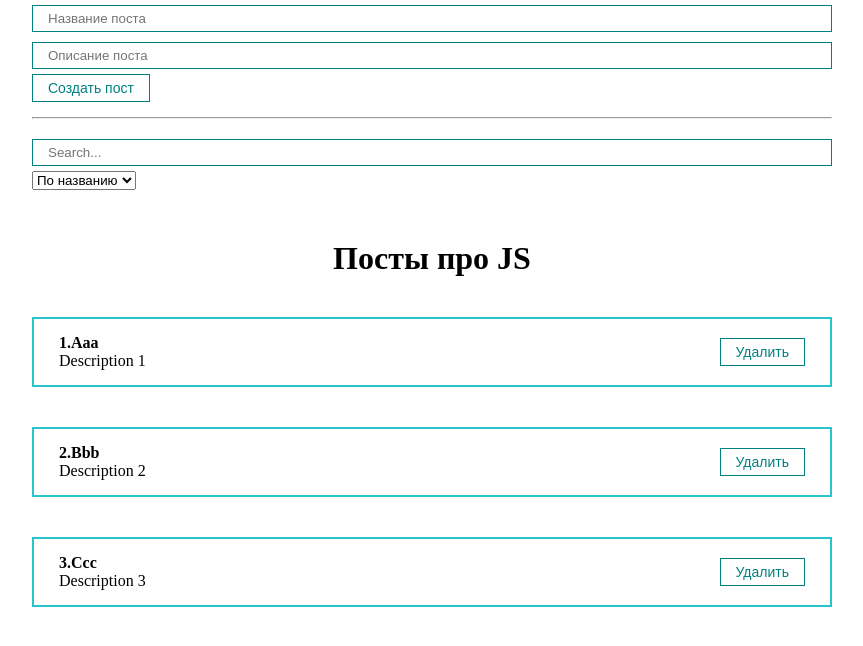
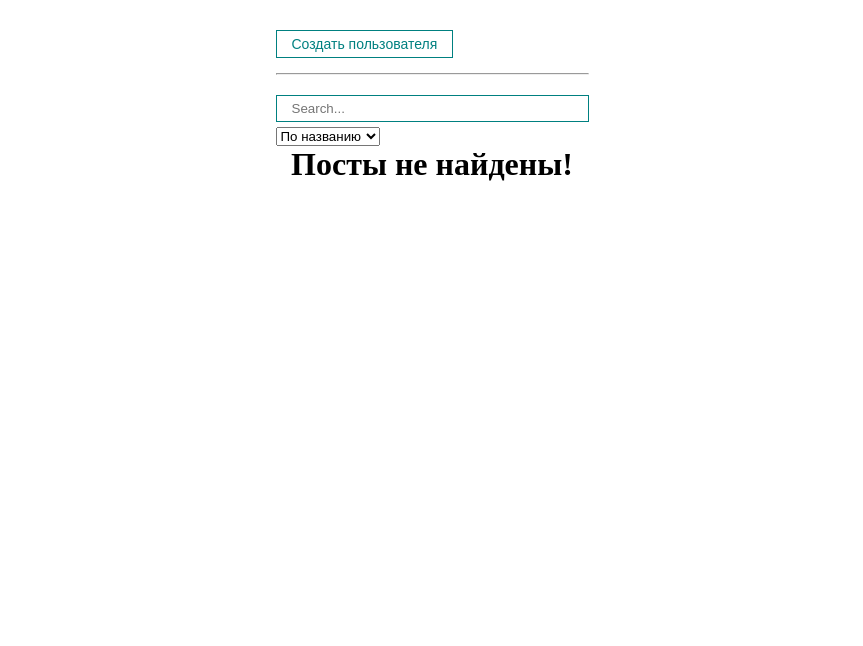
Before and after one commit to Almirasun/ulbi-learn, a React (Create React App) app: page / in a window 1280 px wide. Shown: the top 646 px of the page, without its empty margins (208-1071 px from the left). Built offline with nearby package versions, Linux system fonts and the light colour scheme.

Commit message:
Decomposition. Custom hooks

```diff
--- a/package.json
+++ b/package.json
@@ -6,9 +6,11 @@
     "@testing-library/jest-dom": "^5.16.5",
     "@testing-library/react": "^13.4.0",
     "@testing-library/user-event": "^13.5.0",
+    "axios": "^1.3.5",
     "react": "^18.2.0",
     "react-dom": "^18.2.0",
     "react-scripts": "5.0.1",
+    "react-transition-group": "^4.4.5",
     "web-vitals": "^2.1.4"
   },
   "scripts": {
--- a/src/App.jsx
+++ b/src/App.jsx
@@ -6,36 +6,26 @@
 import MySelect from "./components/UI/select/MySelect";
 import './styles/App.css'
 import MyInput from "./components/UI/input/MyInput";
+import PostFilter from "./components/PostFilter";
+import MyModal from "./components/UI/MyModal/MyModal";
+import MyButton from "./components/UI/button/MyButton";
+import { usePosts } from "./components/hooks/usePosts";
 
 
 const App = () => {
 
   const [posts, setPosts] = useState([
-    { id: 1, title: 'Aaa', body: 'Description 1' },
-    { id: 2, title: 'Bbb', body: 'Description 2' },
-    { id: 3, title: 'Ccc', body: 'Description 3' },
+    // { id: 1, title: 'Aaa', body: 'Description 1' },
+    // { id: 2, title: 'Bbb', body: 'Description 2' },
+    // { id: 3, title: 'Ccc', body: 'Description 3' },
   ])
-  const [selectedSort, setSelectedSort] = useState('')
-  const [searchQuery, setSearchQuery] = useState('')
-
-  function getSortedPosts() {
-
-  }
-
-  const sortedPosts = useMemo(() => {
-    console.log('Функция отработала!');
-    if(selectedSort) {
-      return [...posts].sort((a, b) => a[selectedSort].localeCompare(b[selectedSort]))
-    }
-    return posts
-  }, [selectedSort, posts])
-
-  const sortedAndSearchedPosts = useMemo(() => {
-    return sortedPosts.filter(post => post.title.includes(searchQuery))
-  }, [searchQuery, sortedPosts])
+  const [filter, setFilter] = useState({ sort: '', query: '' }) // отвечает за логику состировки компонента
+  const [modal, setModal] =  useState(false)
+  const sortedAndSearchedPosts = usePosts(posts, filter.sort, filter.query)
 
   const createPost = (newPost) => {
     setPosts([...posts, newPost])
+    setModal(false  )
   }
 
   // Получаем post из дочернего компонента
@@ -43,39 +33,20 @@
     setPosts(posts.filter(p => p.id !== post.id)) // это проверка id`шников
   }
 
-  const sortPosts = (sort) => {
-    setSelectedSort(sort)
-  }
-
   return (
     <div className="App">
-      <PostForm create={createPost} />
-      <hr style={{margin: '15px 0'}} />
-      <div>
-        <MyInput
-          value={searchQuery}
-          onChange={e => setSearchQuery(e.target.value)}
-          placeholder={'Search...'}
-        />
-        <MySelect
-          value={selectedSort}
-          onChange={sortPosts}
-          defaultValue={'Сортировка'}
-          options={[
-            {value: 'title', name: 'По названию'},
-            {value: 'body', name: 'По описанию'},
-          ]}
-        />
-      </div>
-
-      {/* Условная отрисовка */}
-      {sortedAndSearchedPosts.length !== 0
-        ?
-        <PostList remove={removePost} posts={sortedAndSearchedPosts} title='Посты про JS' />
-        :
-        <h1 style={{marginTop: '50px', textAlign: 'center'}}>Посты не были найдены...</h1>
-      }
-
+      <MyButton style={{marginTop: 30}} onClick={() => setModal(true)}>
+        Создать пользователя
+      </MyButton>
+      <MyModal visible={modal} setVisible={setModal}>
+        <PostForm create={createPost} />
+      </MyModal>
+      <hr style={{ margin: '15px 0' }} />
+      <PostFilter
+        filter={filter}
+        setFilter={setFilter}
+      />
+      <PostList remove={removePost} posts={sortedAndSearchedPosts} title='Посты про JS' />
     </div>
   )
 }
--- /dev/null
+++ b/src/components/PostFilter.jsx
@@ -0,0 +1,26 @@
+import React from 'react';
+import MyInput from './UI/input/MyInput';
+import MySelect from './UI/select/MySelect';
+
+const PostFilter = ({filter, setFilter}) => {
+    return (
+        <div>
+            <MyInput
+                value={filter.query}
+                onChange={e => setFilter({...filter, query: e.target.value})}
+                placeholder={'Search...'}
+            />
+            <MySelect
+                value={filter.sort}
+                onChange={selectedSort => setFilter({...filter, sort: selectedSort})}
+                defaultValue={'Сортировка'}
+                options={[
+                    { value: 'title', name: 'По названию' },
+                    { value: 'body', name: 'По описанию' },
+                ]}
+            />
+        </div>
+    );
+}
+
+export default PostFilter;
--- a/src/components/PostList.jsx
+++ b/src/components/PostList.jsx
@@ -1,16 +1,34 @@
 import React from 'react';
 import PostItem from "./PostItem";
+import { TransitionGroup, CSSTransition } from "react-transition-group";
 
 
 const PostList = ({ posts, title, remove }) => {
+
+    if (!posts.length) {
+        return (
+            <h1 style={{ textAlign: 'center' }}>
+                Посты не найдены!
+            </h1>
+        )
+    }
+
     return (
         <div>
             <h1 style={{ textAlign: 'center', marginTop: '50px' }}>
                 {title}
             </h1>
-            {posts.map((post, index) =>
-                <PostItem remove={remove} number={index + 1} post={post} key={post.id} />
-            )}
+            <TransitionGroup>
+                {posts.map((post, index) =>
+                    <CSSTransition
+                        key={post.id}
+                        timeout={500}
+                        classNames="post"
+                    >
+                        <PostItem remove={remove} number={index + 1} post={post} />
+                    </CSSTransition>
+                )}
+            </TransitionGroup>
         </div>
     );
 }
--- /dev/null
+++ b/src/components/UI/MyModal/MyModal.jsx
@@ -0,0 +1,21 @@
+import React from 'react';
+import cl from './MyModal.module.css'
+
+const MyModal = ({children, visible, setVisible}) => {
+
+    const rootClasses = [cl.myModal]
+
+    if (visible) {
+        rootClasses.push(cl.active)
+    }
+
+    return (
+        <div className={rootClasses.join(' ')} onClick={() => setVisible(false)}>
+            <div className={cl.myModalContent} onClick={(e) => e.stopPropagation()}>
+                {children}
+            </div>
+        </div>
+    );
+}
+
+export default MyModal;
--- /dev/null
+++ b/src/components/UI/MyModal/MyModal.module.css
@@ -0,0 +1,22 @@
+.myModal {
+    position: fixed;
+    top: 0;
+    bottom: 0;
+    left: 0;
+    right: 0;
+    display: none;
+    background: rgba(0,0,0,0.5);
+}
+
+.myModalContent {
+    min-width: 250px;
+    padding: 25px;
+    background: white;
+    border-radius: 16px;
+}
+
+.myModal.active {
+    display: flex;
+    justify-content: center;
+    align-items: center;
+}
--- /dev/null
+++ b/src/components/hooks/usePosts.js
@@ -0,0 +1,22 @@
+import { useMemo } from "react";
+
+export const useSortedPosts = (posts, sort) => {
+    const sortedPosts = useMemo(() => {
+        if (sort) {
+          return [...posts].sort((a, b) => a[sort].localeCompare(b[sort]))
+        }
+        return posts
+      }, [sort, posts])
+
+      return sortedPosts
+}
+
+export const usePosts = (posts, sort, query) => {
+    const sortedPosts = useSortedPosts(posts, sort)
+
+    const sortedAndSearchedPosts = useMemo(() => {
+        return sortedPosts.filter(post => post.title.toLowerCase().includes(query.toLowerCase()))
+      }, [query, sortedPosts])
+
+      return sortedAndSearchedPosts
+}
--- a/src/styles/App.css
+++ b/src/styles/App.css
@@ -3,10 +3,12 @@
     margin: 0;
     box-sizing: border-box;
 }
+
 #root {
     display: flex;
     justify-content: center;
 }
+
 .post {
     margin: 40px 0;
     width: 800px;
@@ -16,3 +18,21 @@
     border: 2px solid rgb(44, 195, 209);
     padding: 15px 25px;
 }
+
+.post-enter {
+    opacity: 0;
+}
+
+.post-enter-active {
+    opacity: 1;
+    transition: opacity 500ms ease-in;
+}
+
+.post-exit {
+    opacity: 1;
+}
+
+.post-exit-active {
+    opacity: 0;
+    transition: opacity 500ms ease-in;
+}
```
Also changed, not shown: 1 other file (tests, documents, lock files or other folders).
